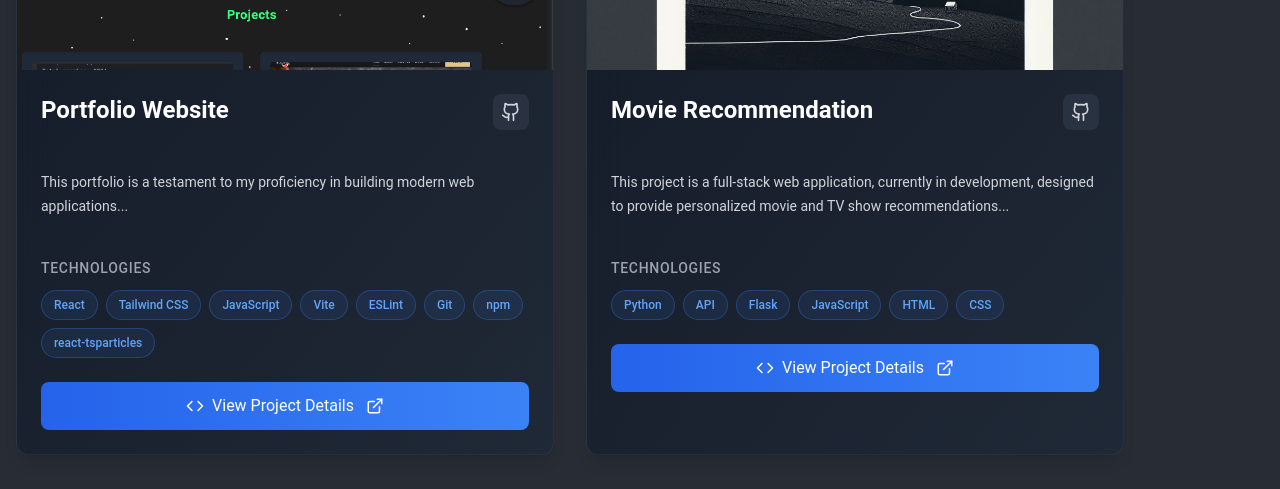
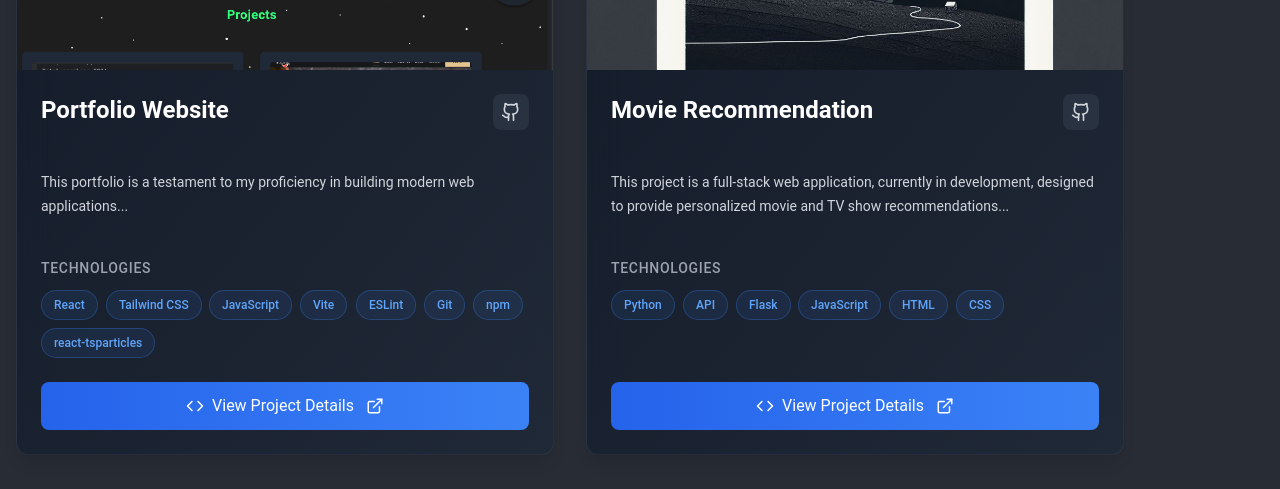
Before and after one commit to 20ns/portfolio, a React (Vite) app: page / in a window 1280 px wide. Shown: the part 1751-2240 px from the top of the page. Built offline with nearby package versions, Linux system fonts and the light colour scheme.

Commit message:
finalised the design for cards and made it smooth and functional

```diff
--- a/src/components/Projects.jsx
+++ b/src/components/Projects.jsx
@@ -75,13 +75,37 @@ const projectsData = [
 // ProjectCard component
 const ProjectCard = ({ project, index, openModal }) => {
   const [isHovered, setIsHovered] = useState(false);
+  const cardRef = useRef(null);
+
+  useEffect(() => {
+    const observer = new IntersectionObserver(
+      (entries) => {
+        entries.forEach((entry) => {
+          if (entry.isIntersecting) {
+            entry.target.classList.add(
+              index % 2 === 0 ? 'animate-slide-in-card-left' : 'animate-slide-in-card-right'
+            );
+            observer.unobserve(entry.target);
+          }
+        });
+      },
+      { threshold: 0.2 }
+    );
+
+    if (cardRef.current) {
+      observer.observe(cardRef.current);
+    }
+
+    return () => observer.disconnect();
+  }, [index]);
 
   return (
     <div
+      ref={cardRef}
       className={`group relative overflow-hidden bg-gradient-to-br from-gray-900/90 to-gray-800/90
         backdrop-blur-lg rounded-xl shadow-lg transition-all duration-500 hover:shadow-2xl
         hover:shadow-blue-500/20 border border-gray-700/50 hover:border-blue-500/50
-        transform hover:-translate-y-1`}
+        transform hover:-translate-y-1 opacity-0 flex flex-col h-full`}
       onMouseEnter={() => setIsHovered(true)}
       onMouseLeave={() => setIsHovered(false)}
     >
@@ -102,14 +126,16 @@ const ProjectCard = ({ project, index, openModal }) => {
         {/* Project status badge */}
         {project.status && (
           <span className="absolute top-4 right-4 px-3 py-1.5 text-xs font-semibold rounded-full
-            bg-green-500/20 text-green-400 backdrop-blur-sm border border-green-500/30">
+            bg-green-500/20 text-green-400 backdrop-blur-sm border border-green-500/30 animate-scale-in">
             {project.status}
           </span>
         )}
       </div>
 
-      {/* Content section */}
-      <div className="relative p-6 space-y-6">
+      {/* Content wrapper - Added to create consistent spacing */}
+      <div className="flex flex-col flex-1 p-6">
+        {/* Main content section */}
+        <div className="flex flex-col flex-1 space-y-6">
           {/* Title and buttons */}
           <div className="flex justify-between items-start gap-4">
             <h3 className="text-2xl font-bold text-white group-hover:text-blue-400
@@ -147,10 +173,10 @@ const ProjectCard = ({ project, index, openModal }) => {
                   key={tech}
                   className="px-3 py-1.5 text-xs font-medium rounded-full bg-blue-500/10
                     text-blue-400 border border-blue-500/30 hover:bg-blue-500/20
-                  transition-all duration-300 transform hover:scale-105"
+                    transition-all duration-300 transform hover:scale-105 animate-tech-tag-pop"
                   style={{
                     transitionDelay: `${i * 50}ms`,
-                  animation: isHovered ? `fadeIn 500ms ${i * 50}ms forwards` : 'none',
+                    animationDelay: `${i * 50}ms`,
                   }}
                 >
                   {tech}
@@ -158,20 +184,24 @@ const ProjectCard = ({ project, index, openModal }) => {
               ))}
             </div>
           </div>
+        </div>
 
-        {/* View details button */}
+        {/* Button section - Now in a separate div outside the flex-1 content */}
+        <div className="pt-6">
           <button
             onClick={() => openModal(project)}
-          className="w-full mt-4 px-4 py-3 flex items-center justify-center gap-2
+            className="w-full px-4 py-3 flex items-center justify-center gap-2
               bg-gradient-to-r from-blue-600 to-blue-500 hover:from-blue-500
               hover:to-blue-400 text-white rounded-lg transition-all duration-300
               transform hover:scale-[1.02] hover:shadow-lg hover:shadow-blue-500/25
-            focus:ring-2 focus:ring-blue-500 focus:ring-offset-2 focus:ring-offset-gray-900"
+              focus:ring-2 focus:ring-blue-500 focus:ring-offset-2 focus:ring-offset-gray-900 animate-fade-up"
+            style={{ animationDelay: '200ms' }}
           >
             <Code size={18} />
             View Project Details
             <ExternalLink size={18} className="ml-1" />
           </button>
+        </div>
       </div>
     </div>
   );
@@ -255,53 +285,6 @@ const Projects = () => {
 
     return () => observer.disconnect();
   }, []);
-
-  // Project cards animation observer
-  useEffect(() => {
-    const projectCards = document.querySelectorAll('.project-card');
-    const observer = new IntersectionObserver(
-      (entries) => {
-        entries.forEach((entry) => {
-          if (entry.isIntersecting) {
-            const card = entry.target;
-            const projectTitle = card.querySelector('h3').textContent;
-            const project = projectsData.find((p) => p.title === projectTitle);
-            const index = Array.from(projectCards).indexOf(card);
-
-            if (!animatedProjects.includes(project.title)) {
-              if (index % 2 === 0) {
-                card.classList.add('animate-slide-in-card-left');
-              } else {
-                card.classList.add('animate-slide-in-card-right');
-              }
-
-              const tags = card.querySelectorAll('.tech-tag');
-              tags.forEach((tag, i) => {
-                tag.style.transitionDelay = `${(index * 200) + (i * 50)}ms`;
-                tag.classList.add('opacity-100', 'scale-100');
-              });
-
-              setAnimatedProjects((prev) => [...prev, project.title]);
-            }
-          }
-        });
-      },
-      { threshold: 0.2 }
-    );
-
-    projectCards.forEach((card) => observer.observe(card));
-    return () => observer.disconnect();
-  }, [animatedProjects]);
-
-  // Helper function to get the first paragraph and format it
-  const getShortDescription = (description) => {
-    const firstParagraph = description.split('\n')[0];
-    return (
-      <ReactMarkdown remarkPlugins={[remarkGfm]} className="text-gray-300 mb-6 line-clamp-3">
-        {firstParagraph}
-      </ReactMarkdown>
-    );
-  };
 
   const openModal = (project) => {
     setSelectedProject(project);
```
Lines whose indentation alone changed are shown as unchanged.
